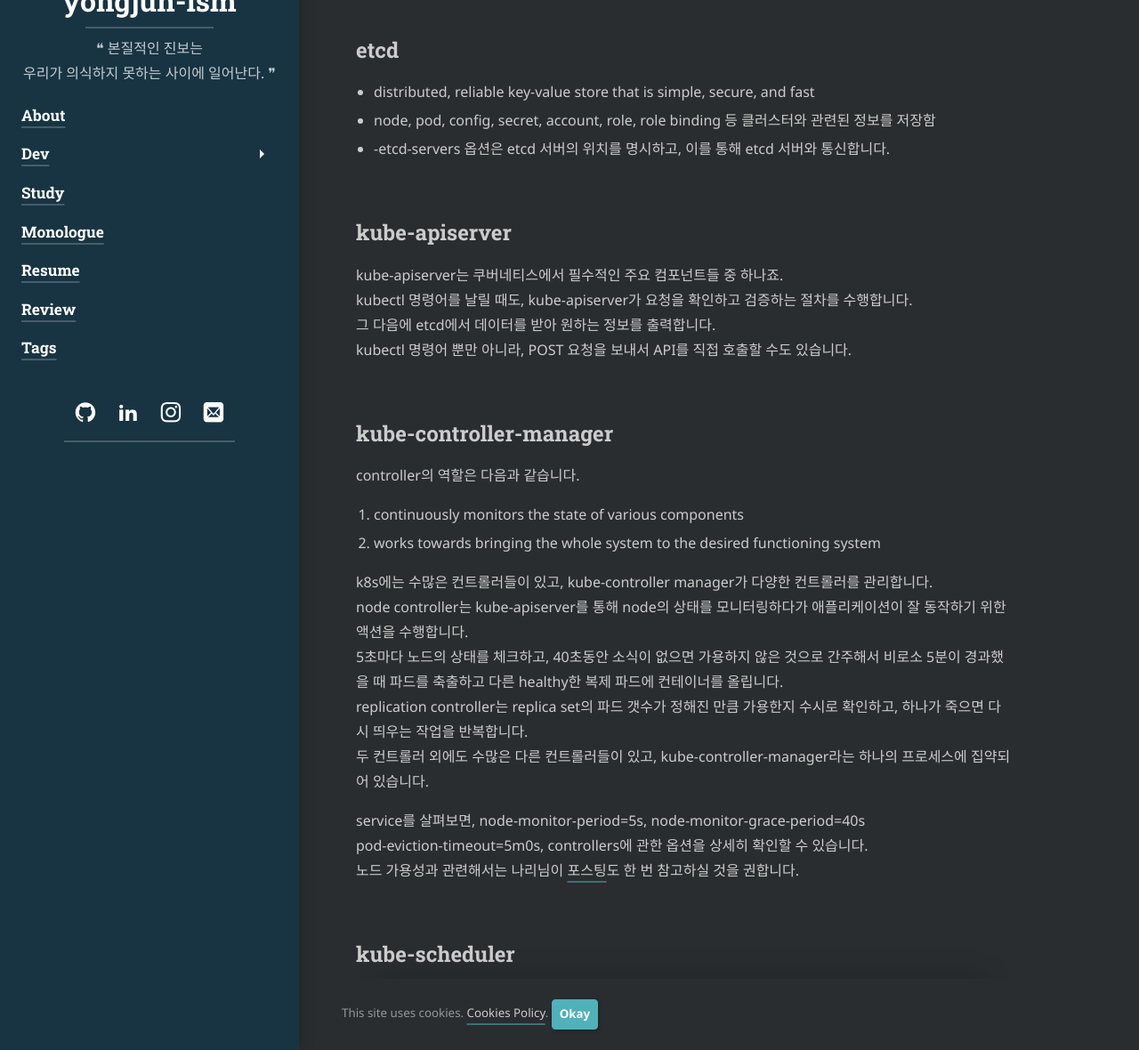
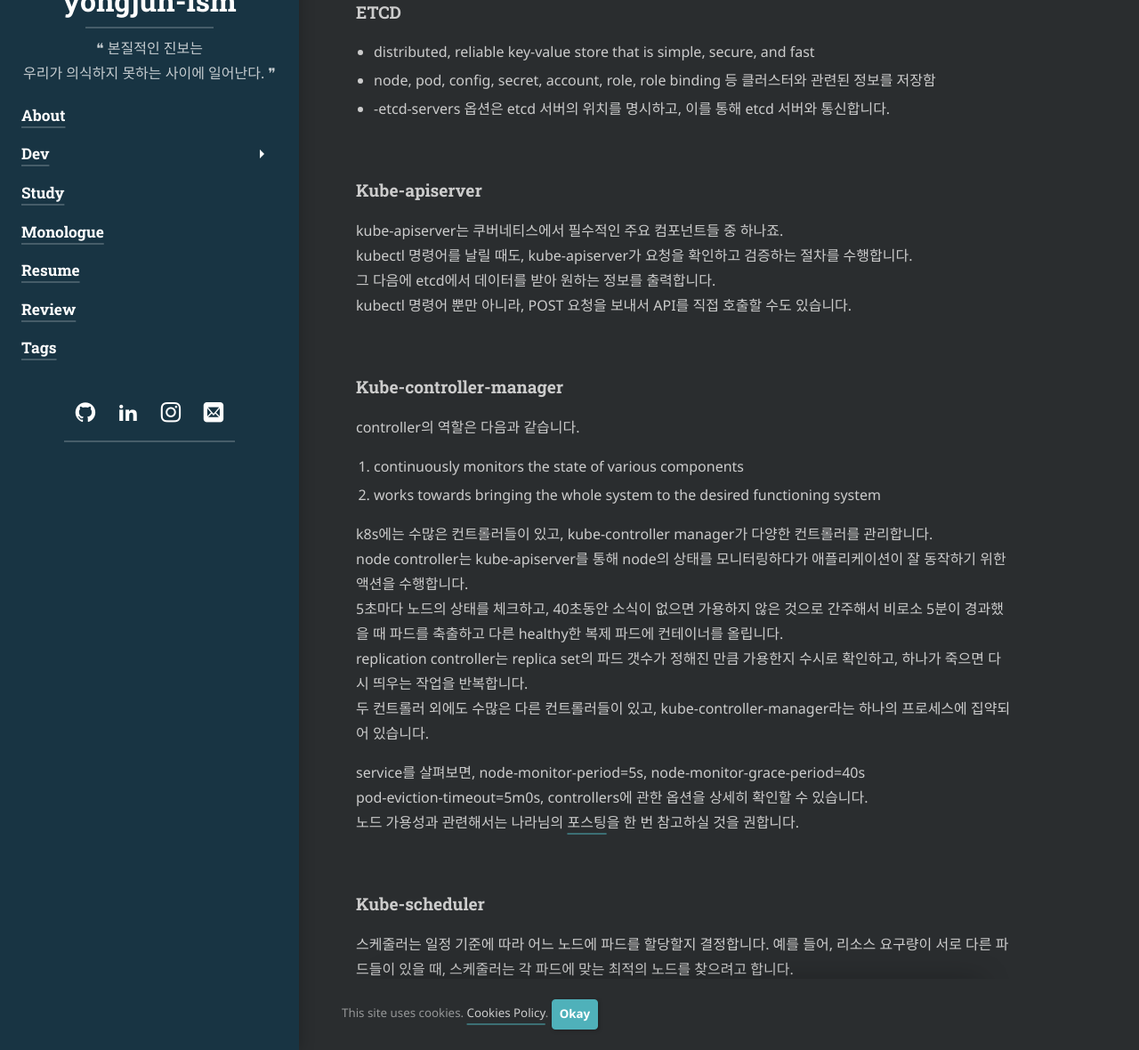
Before and after one commit to yongjunism/yongjunism.github.io, a Jekyll site: the page built from index.md, in a window 1280 px wide and 1400 px high, scrolled down 5274 px, cut to the strip 220-1400 px from the top of the window. Shown: the whole strip at 89% size. Built offline with Jekyll 4.4.1, drawn with Linux system fonts in a browser that asks for light colours; cached includes are drawn as plain includes; nearby versions of some CDN libraries; some web fonts are replaced; library files that are not in the unit come from our copies; some of the changed text lies outside the part shown.

Commit message:
Fix font size

```diff
--- a/_posts/study/2023-03-28-cka-study-day1.md
+++ b/_posts/study/2023-03-28-cka-study-day1.md
@@ -6,24 +6,24 @@ category: study
 tags: CKA
 ---
 
-# Section 2: Core Concepts
+## Section 2: Core Concepts
 
-## Cluster Architecture
+### Cluster Architecture
 <img src="https://www.redhat.com/rhdc/managed-files/kubernetes_diagram-v3-770x717_0.svg" width="600">
 강의에서는 컨테이너를 싣은 배(파드)에 훌륭하게 비유했습니다.
 
-## etcd
+### ETCD
 - distributed, reliable key-value store that is simple, secure, and fast
 - node, pod, config, secret, account, role, role binding 등 클러스터와 관련된 정보를 저장함
 - -etcd-servers 옵션은 etcd 서버의 위치를 명시하고, 이를 통해 etcd 서버와 통신합니다.
 
-## kube-apiserver
+### Kube-apiserver
 kube-apiserver는 쿠버네티스에서 필수적인 주요 컴포넌트들 중 하나죠.<br>
 kubectl 명령어를 날릴 때도, kube-apiserver가 요청을 확인하고 검증하는 절차를 수행합니다.<br>
 그 다음에 etcd에서 데이터를 받아 원하는 정보를 출력합니다.<br>
 kubectl 명령어 뿐만 아니라, POST 요청을 보내서 API를 직접 호출할 수도 있습니다.<br>
 
-## kube-controller-manager
+### Kube-controller-manager
 controller의 역할은 다음과 같습니다.<br>
 1. continuously monitors the state of various components
 2. works towards bringing the whole system to the desired functioning system
@@ -37,9 +37,9 @@ replication controller는 replica set의 파드 갯수가 정해진 만큼 가
 service를 살펴보면,
 node-monitor-period=5s, node-monitor-grace-period=40s<br>
 pod-eviction-timeout=5m0s, controllers에 관한 옵션을 상세히 확인할 수 있습니다.<br>
-노드 가용성과 관련해서는 나리님이 [포스팅]도 한 번 참고하실 것을 권합니다.
+노드 가용성과 관련해서는 나라님의 [포스팅]을 한 번 참고하실 것을 권합니다.
 
-## kube-scheduler
+### Kube-scheduler
 스케줄러는 일정 기준에 따라 어느 노드에 파드를 할당할지 결정합니다. 예를 들어, 리소스 요구량이 서로 다른 파드들이 있을 때, 스케줄러는 각 파드에 맞는 최적의 노드를 찾으려고 합니다.<br>
 어떻게? 먼저, 파드와 맞지 않는 노드는 걸러내고, 남은 노드들 중에 할당하고 남은 가용한 리소스가 많은 쪽에 더 높은 랭크를 주는 방식으로요.<br>
 이러한 방식은 커스텀해서 쓸 수도 있고, 추후 resource requirements and limites, taints and tolerations, node selectors, affinity rules에서 더 심도 있게 다룰텐데요.<br>
```
Also changed, not shown: _posts/study/2023-03-29-cka-study-day2.md (+5 -5 lines).
